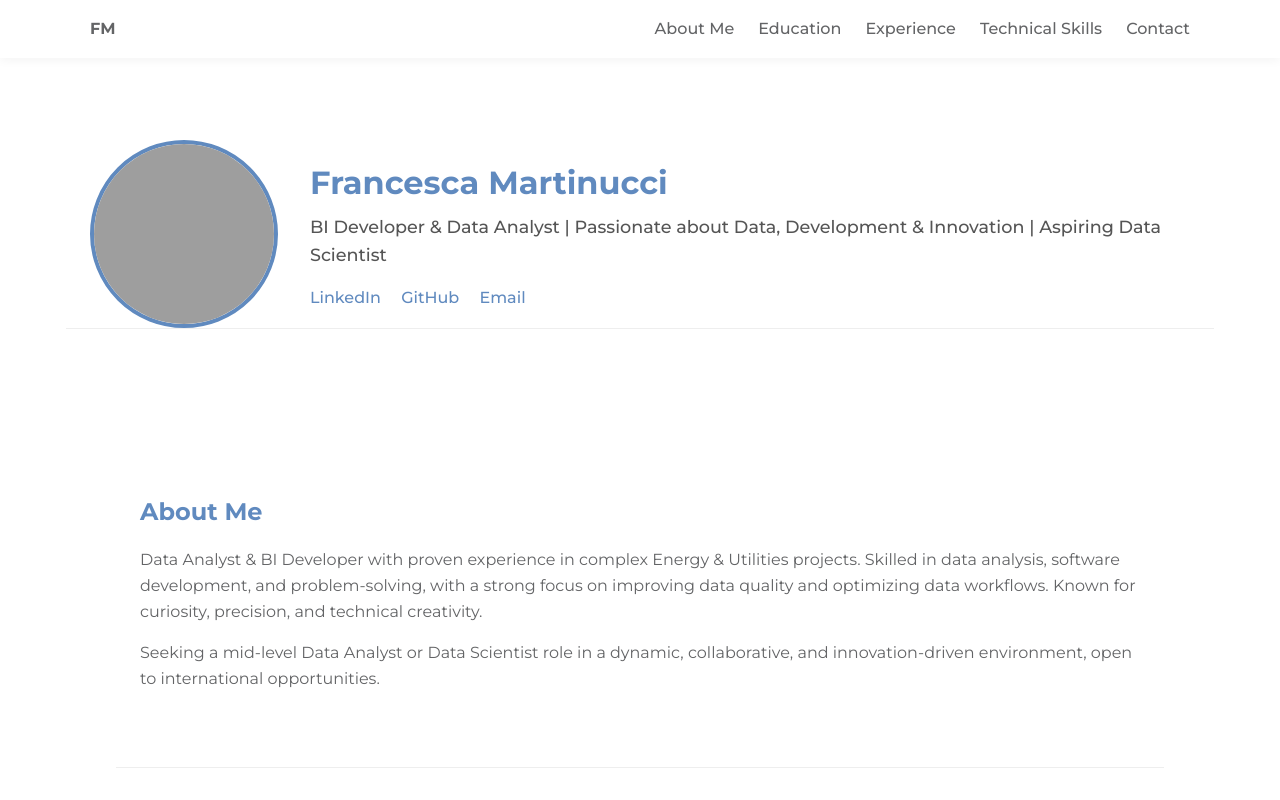
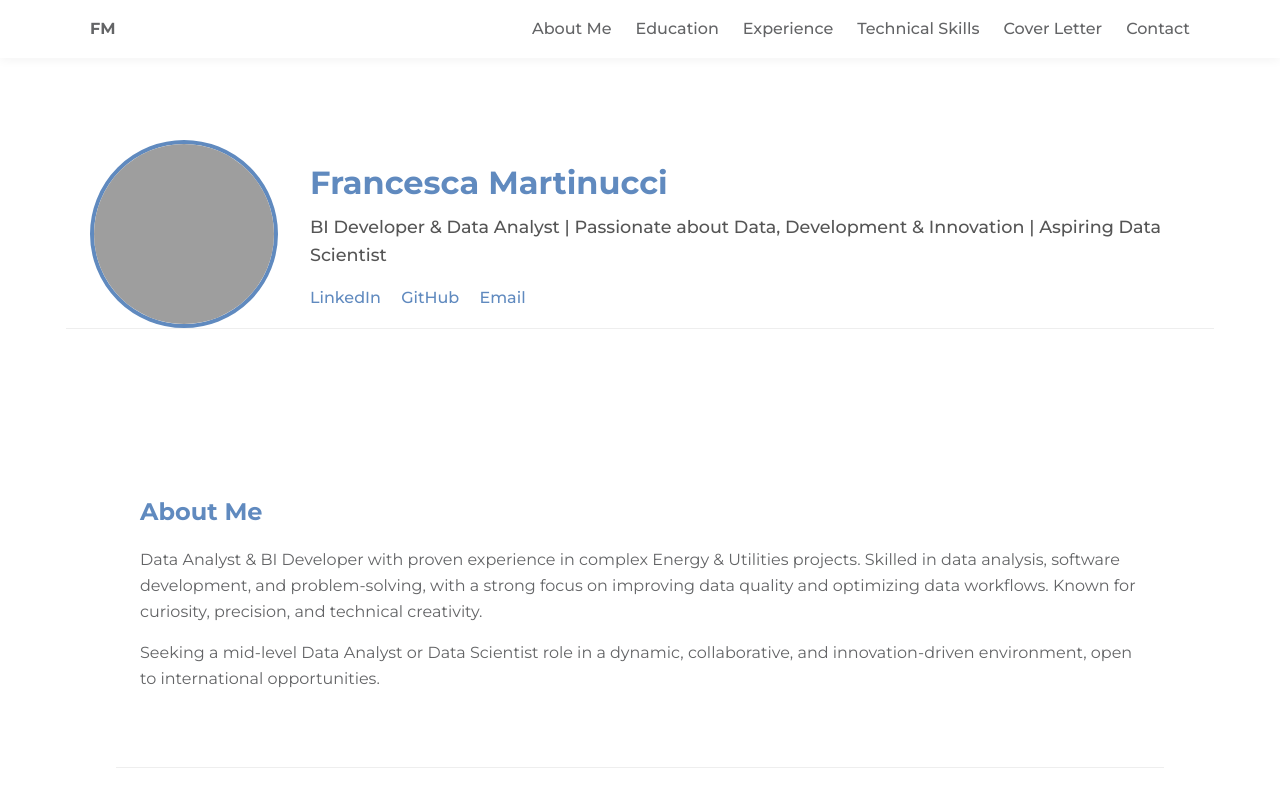
Before and after one commit to f-rrr/f-rrr.github.io, a plain HTML site: page index.html in a window 1280 px wide. Shown: the top 800 px of the page. Drawn offline with Linux system fonts and the light colour scheme; grey boxes are pictures that could not be loaded.

Commit message:
Update navbar for cover letter

```diff
--- a/index.html
+++ b/index.html
@@ -275,6 +275,7 @@
         <li><a href="#education">Education</a></li>
         <li><a href="#experience">Experience</a></li>
         <li><a href="#skills">Technical Skills</a></li>
+        <li><a href="#cover-letter">Cover Letter</a></li>
         <li><a href="#contact">Contact</a></li>
       </ul>
     </nav>
```
